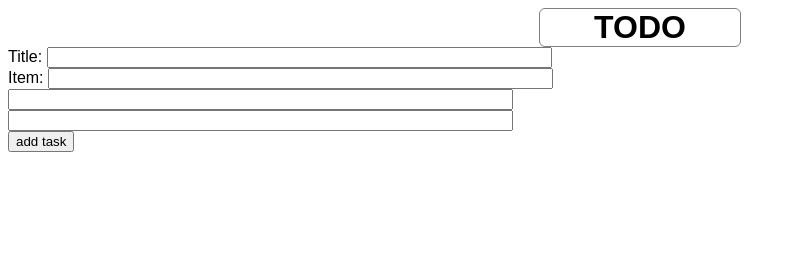
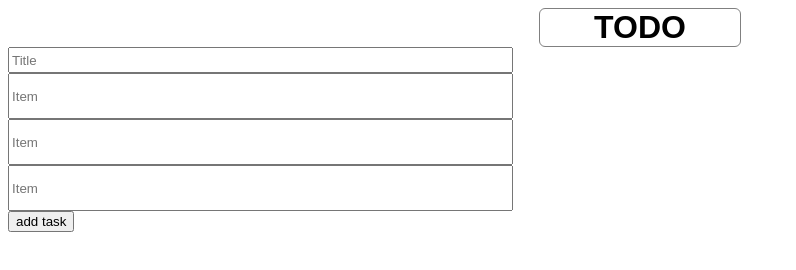
Before and after one commit to step-batch-7/todo-cricket-lover, a website: page public/index.html in a window 1280 px wide. Shown: the whole page, without its empty margins (0-796 px from the left). Drawn offline with Linux system fonts and the light colour scheme.

Commit message:
modified styling

```diff
--- a/public/css/index.css
+++ b/public/css/index.css
@@ -10,17 +10,31 @@ h1 {
   margin: auto;
 }
 
-h3 {
+h2 {
   text-align: center;
+  margin: auto;
 }
 
 .task {
-	border: 1px solid gray;
-	width: 20%;
+  background-color: white;
+  border: 1px solid darkgray;
+  margin-right: 20px;
+  margin-bottom: 20px;
+  border-radius: 6px;
+  font-weight: lighter;
+  padding: 10px;
+}
+
+.addTitle {
+  height: 20px;
+}
+
+.addItem {
+  height: 40px;
 }
 
 #task-container {
-	padding: 20px;
+  padding: 30px;
   display: flex;
   flex-wrap: wrap;
 }
--- a/public/index.html
+++ b/public/index.html
@@ -8,13 +8,38 @@
   <body>
     <h1>TODO</h1>
     <div>
-      Title: <input type="text" name="title" size="60" /><br />
-      Item: <input type="text" name="items" size="60" /><br />
-      <input type="text" name="items" size="60" /><br />
-      <input type="text" name="items" size="60" /><br />
-      <input type="submit" value="add task" onclick="main()" />
-      <div id="task-container">
+      <div id="addTask">
+        <input
+          type="text"
+          name="title"
+          size="60"
+          placeholder="Title"
+          class="addTitle"
+        /><br />
+        <input
+          type="text"
+          name="items"
+          size="60"
+          placeholder="Item"
+          class="addItem"
+        /><br />
+        <input
+          type="text"
+          name="items"
+          size="60"
+          placeholder="Item"
+          class="addItem"
+        /><br />
+        <input
+          type="text"
+          name="items"
+          size="60"
+          placeholder="Item"
+          class="addItem"
+        /><br />
+        <input type="submit" value="add task" onclick="main()" />
       </div>
+      <div id="task-container"></div>
     </div>
   </body>
 </html>
```
